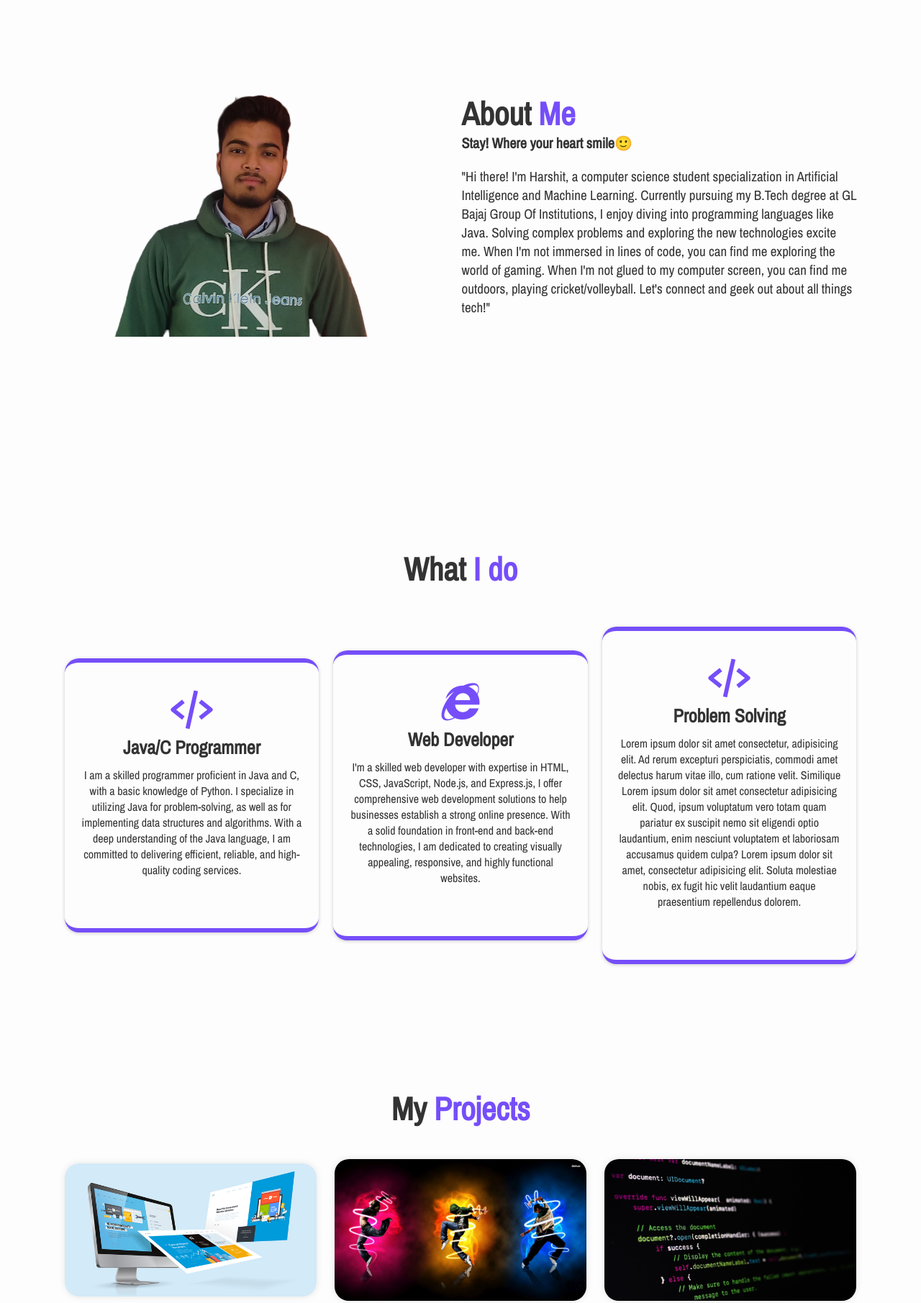
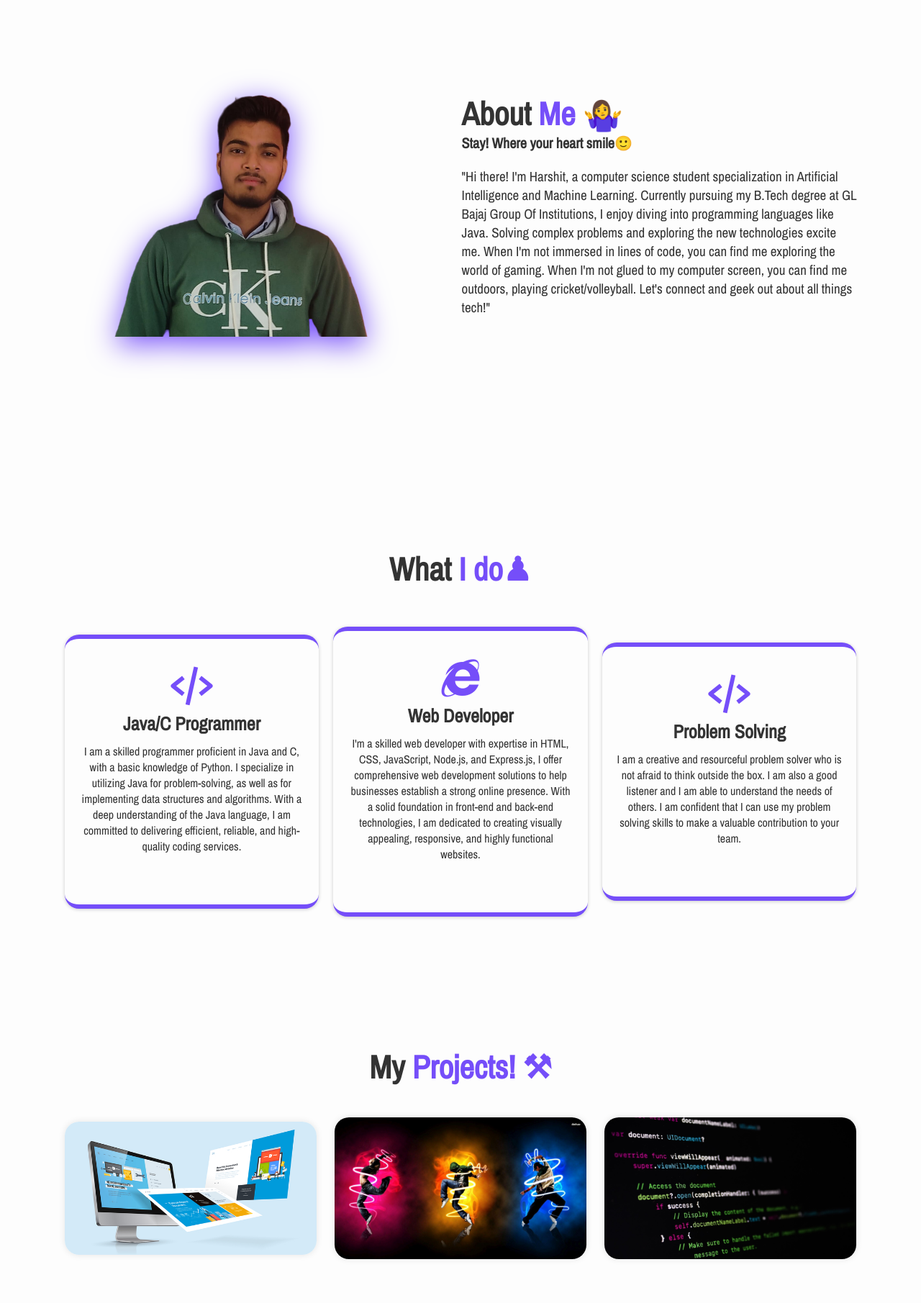
Before and after one commit to ptharshit/myPort, a plain HTML site: page index.html in a window 1280 px wide. Shown: the part 940-2751 px from the top of the page at 72% size. Drawn offline with nearby package versions, Linux system fonts and the light colour scheme.

Commit message:
home img , every container heading , about img

```diff
--- a/css/style.css
+++ b/css/style.css
@@ -274,7 +274,9 @@ section{
     right: 0;
     width: 31%;
     pointer-events: none;
+    filter: drop-shadow(10px 10px 20px rgb(205, 153, 238));
 }
+
 
 span{
     color: var(--main-color);
@@ -288,6 +290,11 @@ span{
 }
 .about-img img{
     width: 40vw;
+    filter: drop-shadow(0px 10px 20px var(--main-color));
+    transition: all ease 1s;
+}
+.about-img:hover img{
+    scale: 1.1;
 }
 .heading{
     font-size: 4.5rem;
@@ -306,7 +313,7 @@ span{
 }
 .service{
     min-height: auto;
-    padding-bottom: 7rem;
+    padding-bottom: 7.8rem;
 }
 .service h2{
     margin-bottom: 5rem;
@@ -550,6 +557,7 @@ span{
 .foorter-iconTop a:hover{
     outline-color: var(--white-color);
 }
+
 .foorter-iconTop a i{
     font-size: 2.4rem;
     color: #333;
@@ -798,6 +806,9 @@ span{
     .contact form .input-box input{
         width: 100%;
     }
+    .test-slide h3{
+        font-size: 4rem;
+    }
 }
 
 @media (max-width : 365px){
--- a/index.html
+++ b/index.html
@@ -42,7 +42,7 @@
                 <a href="https://www.linkedin.com/in/ptharshit" target="_blank"><i class='bx bxl-linkedin'></i></a>
                 <a href="https://www.facebook.com/harshit.pachairi/" target="_blank"><i class='bx bxl-facebook'></i></a>
                 <a href="https://www.instagram.com/pt_harshit/" target="_blank"><i class='bx bxl-instagram'></i></a>
-                <!-- <a href="#"><i class='bx bxl-twitter'></i></a> -->
+                <!-- <a href=""><i class='bx bxs-envelope'></i></a> -->
             </div>
             <a href="https://docs.google.com/document/d/1ofTkpjLe_H5sxQQUN1u70jauHGiHmm26/edit?usp=drive_link&ouid=108673227717382803401&rtpof=true&sd=true"
                 target="_blank" class="btn">See Resume</a>
@@ -84,7 +84,7 @@
             <img src="images/My project (6).png" alt="">
         </div>
         <div class="about-content">
-            <h2 class="heading">About <span>Me</span></h2>
+            <h2 class="heading">About <span>Me 🤷‍♀️</span></h2>
             <h3>Stay! Where your heart smile🙂</h3>
             <p>"Hi there! I'm Harshit, a computer science student specialization in Artificial Intelligence and Machine
                 Learning. Currently pursuing my B.Tech degree at GL Bajaj Group Of Institutions, I enjoy diving into
@@ -98,7 +98,7 @@
 
     <!-- service section -->
     <section class="service" id="service">
-        <h2 class="heading">What <span>I do</span></h2>
+        <h2 class="heading">What <span>I do♟</span></h2>
         <div class="service-cont">
             <div class="service-box">
                 <i class='bx bx-code-alt'></i>
@@ -121,8 +121,7 @@
             <div class="service-box">
                 <i class='bx bx-code-alt'></i>
                 <h3>Problem Solving</h3>
-                <p>Lorem ipsum dolor sit amet consectetur, adipisicing elit. Ad rerum excepturi perspiciatis, commodi
-                    amet delectus harum vitae illo, cum ratione velit. Similique Lorem ipsum dolor sit amet consectetur adipisicing elit. Quod, ipsum voluptatum vero totam quam pariatur ex suscipit nemo sit eligendi optio laudantium, enim nesciunt voluptatem et laboriosam accusamus quidem culpa? Lorem ipsum dolor sit amet, consectetur adipisicing elit. Soluta molestiae nobis, ex fugit hic velit laudantium eaque praesentium repellendus dolorem.</p>
+                <p>I am a creative and resourceful problem solver who is not afraid to think outside the box. I am also a good listener and I am able to understand the needs of others. I am confident that I can use my problem solving skills to make a valuable contribution to your team.</p>
                 <!-- <a href="#" class="btn">Read More</a> -->
             </div>
         </div>
@@ -130,7 +129,7 @@
 
     <!-- Portfolio section  -->
     <section class="port" id="port">
-        <h2 class="heading">My <span>Projects</span></h2>
+        <h2 class="heading">My <span>Projects! ⚒</span></h2>
         <div class="port-cont">
             <div class="port-box">
                 <img src="images/5-ways-seo-web-design-go-together-5e2945dd5df37-1520x800.jpg" alt="">
@@ -160,10 +159,10 @@
         </div>
     </section>
 
-    <!-- testimonial contianer  -->
+    <!-- Skills contianer  -->
 
     <section class="test-container" id="test">
-        <h2 class="heading">Tech <span>Stack</span></h2>
+        <h2 class="heading">Tech <span>Stack! 📣</span></h2>
         <div class="test-wrapper">
             <div class="test-box mySwiper">
                 <div class="test-content swiper-wrapper">
@@ -203,7 +202,7 @@
     <!-- contact section  -->
 
     <section class="contact" id="contact">
-        <h2 class="heading">Contact <span>Me!</span></h2>
+        <h2 class="heading">Contact <span>Me! 🤙</span></h2>
 
         <form action="https://formspree.io/f/xyyqyvnq" method="post">
             <div class="input-box">
```
